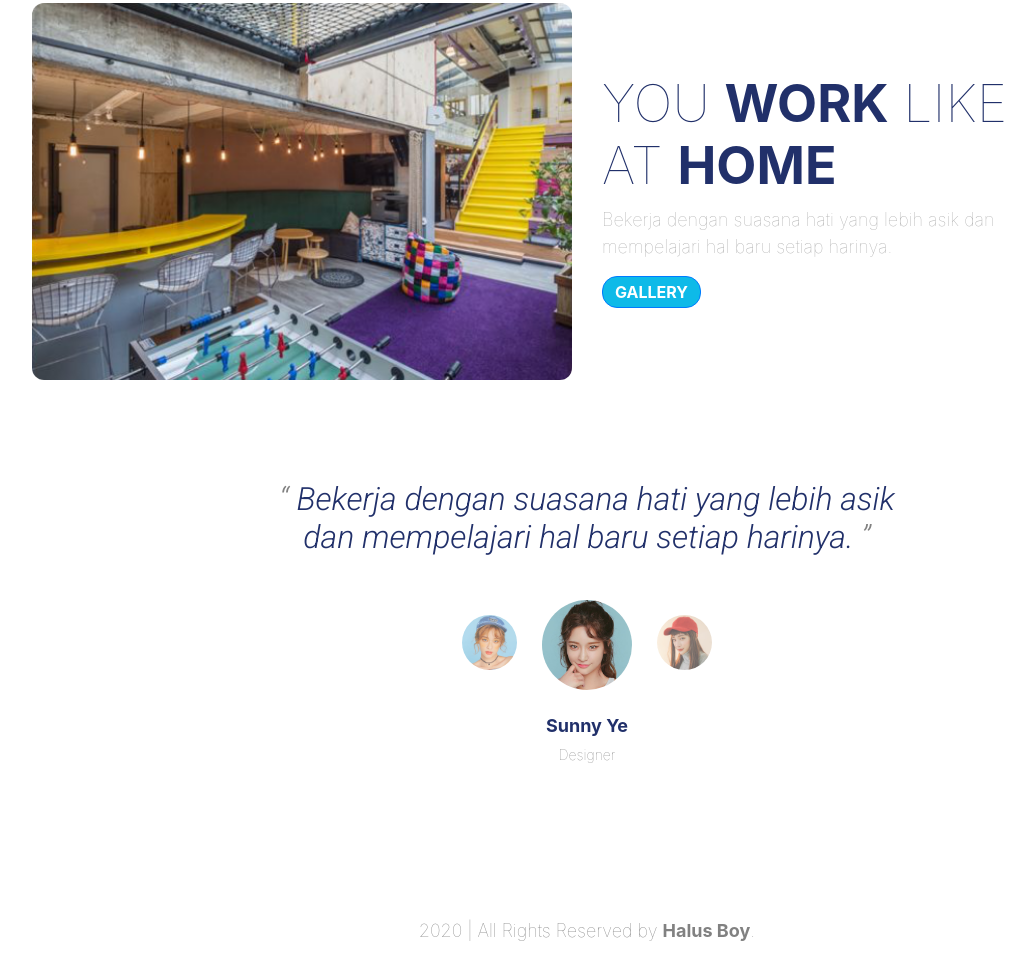
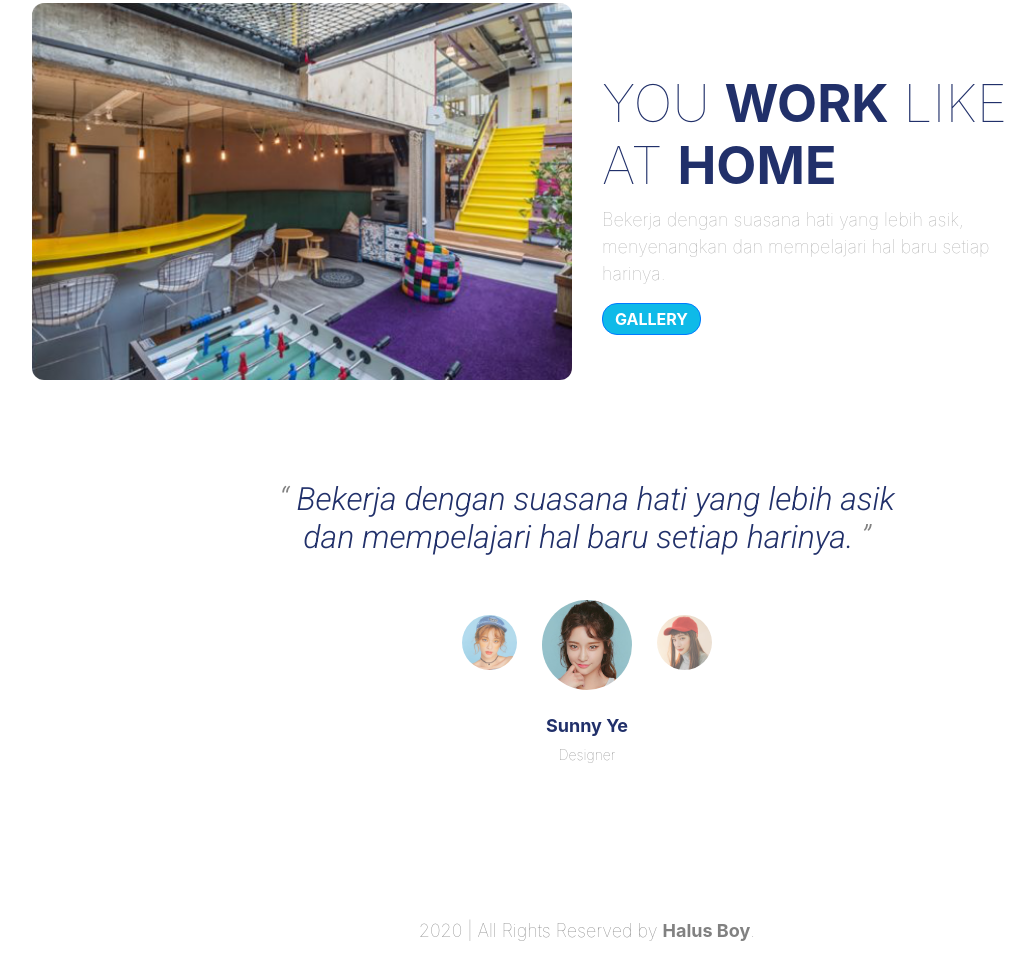
Before and after one commit to antoniusfaro/landing-page-1, a plain HTML site: page index.html in a window 1280 px wide. Shown: the part 863-1843 px from the top of the page, without its empty margins (53-1077 px from the left). Drawn offline with nearby package versions, Linux system fonts and the light colour scheme; a web font is replaced by a local one.

```diff
--- a/index.html
+++ b/index.html
@@ -117,7 +117,7 @@
             <span class="font-weight-bold">home</span>
           </h2>
           <p class="font-weight-lighter">
-            Bekerja dengan suasana hati yang lebih asik dan mempelajari hal baru
+            Bekerja dengan suasana hati yang lebih asik, menyenangkan dan mempelajari hal baru
             setiap harinya.
           </p>
           <button class="btn btn-primary my-button">Gallery</button>
```
